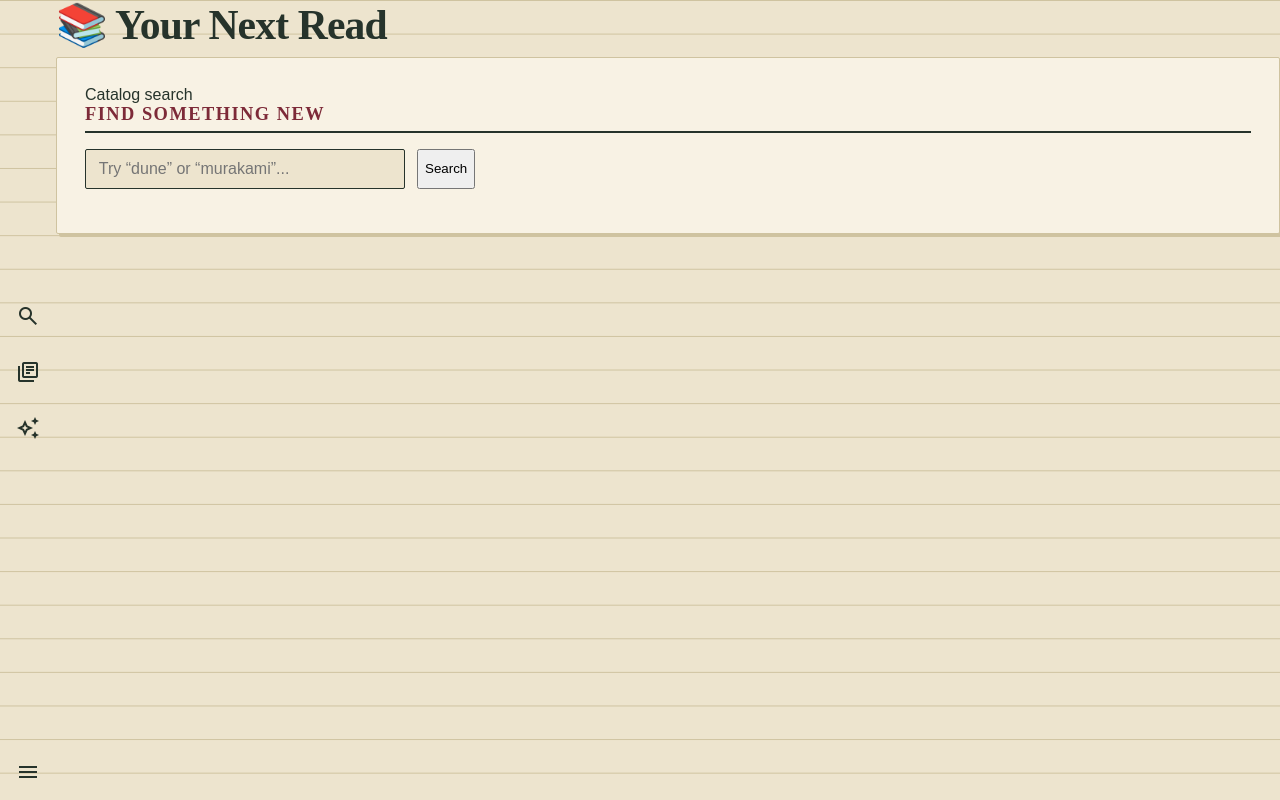
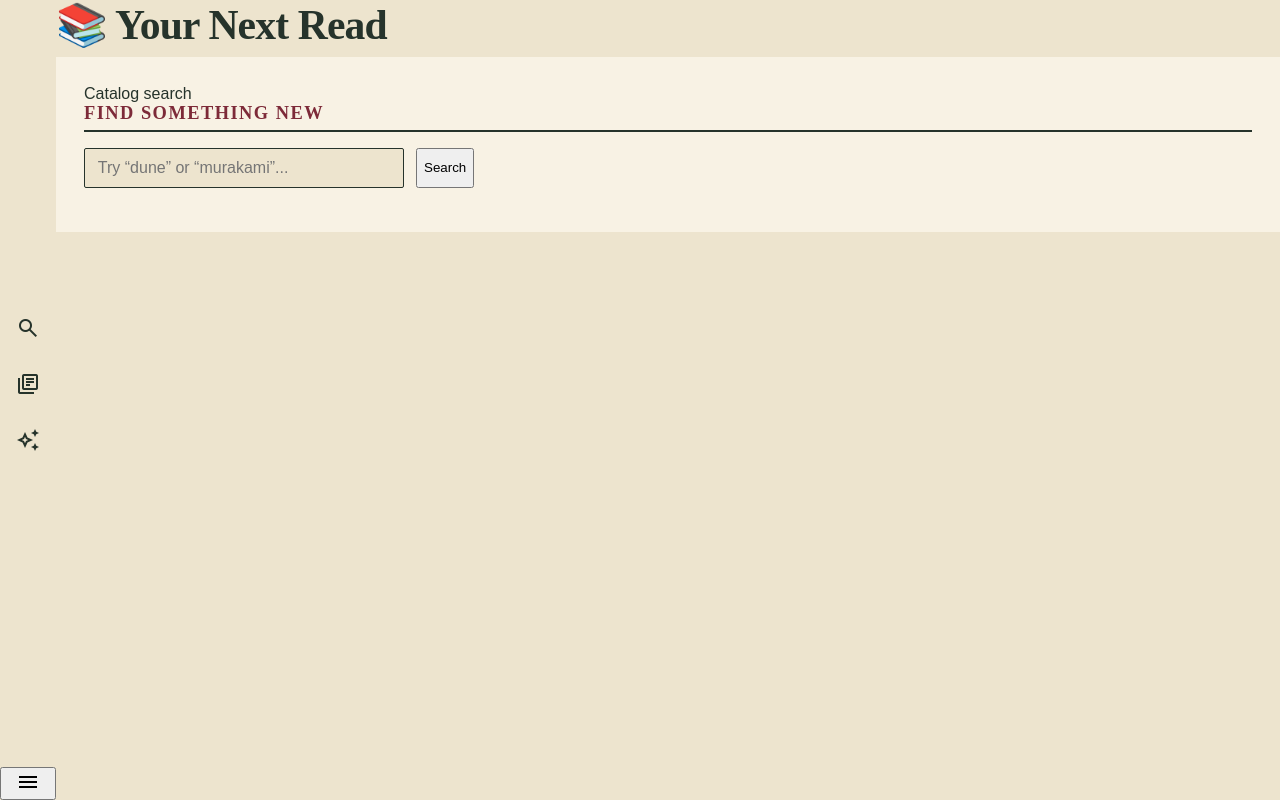
Before and after one commit to Elga-de-Klerk/Your-next-read, a Vue app in the folder vue-frontend/: page /search in a window 1280 px wide. Built offline with nearby package versions, Linux system fonts and the light colour scheme.

Commit message:
Fix links

```diff
--- a/vue-frontend/src/App.scss
+++ b/vue-frontend/src/App.scss
@@ -2,11 +2,7 @@
 
 section {
   background: var(--card);
-  border: 1px solid var(--line);
-  border-radius: 2px;
   padding: 1.75rem;
-  margin-bottom: 2rem;
-  box-shadow: 3px 3px 0 var(--line);
 }
 
 main {
--- a/vue-frontend/src/components/NavBar/NavBar.scss
+++ b/vue-frontend/src/components/NavBar/NavBar.scss
@@ -19,6 +19,9 @@
     flex: 1;
     display: flex;
     align-items: center;
+
+    a {
+      text-decoration: none;
     }
 
     .menu-item {
@@ -44,3 +47,4 @@
       }
     }
   }
+}
--- a/vue-frontend/src/components/NavBar/NavBar.vue
+++ b/vue-frontend/src/components/NavBar/NavBar.vue
@@ -14,20 +14,26 @@ function toggleSidebar() {
   <aside :class="{ collapsed: isSidebarOpen }" class="sidebar">
     <nav class="menu">
       <ul>
+        <router-link to="/search">
           <li class="menu-item">
             <span class="material-symbols-outlined">search</span>
             <span class="label">Search</span>
           </li>
+        </router-link>
 
+        <router-link to="/tbr">
           <li class="menu-item">
             <span class="material-symbols-outlined">library_books</span>
             <span class="label">My Shelf</span>
           </li>
+        </router-link>
 
+        <router-link to="/next-read">
           <li class="menu-item">
             <span class="material-symbols-outlined">auto_awesome</span>
             <span class="label">Pick for Me</span>
           </li>
+        </router-link>
       </ul>
     </nav>
 
--- a/vue-frontend/src/style.scss
+++ b/vue-frontend/src/style.scss
@@ -17,7 +17,6 @@
 body {
   margin: 0;
   background-color: var(--paper);
-  background-image: linear-gradient(var(--line) 1px, transparent 1px);
   background-size: 100% 2.1rem;
   color: var(--ink);
   font-family: 'Libre Franklin', sans-serif;
```
Lines whose indentation alone changed are shown as unchanged.
